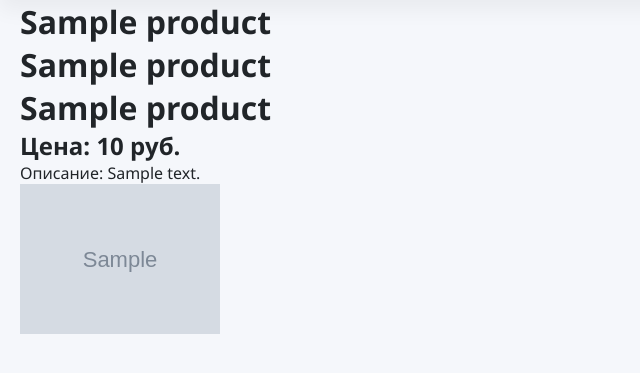
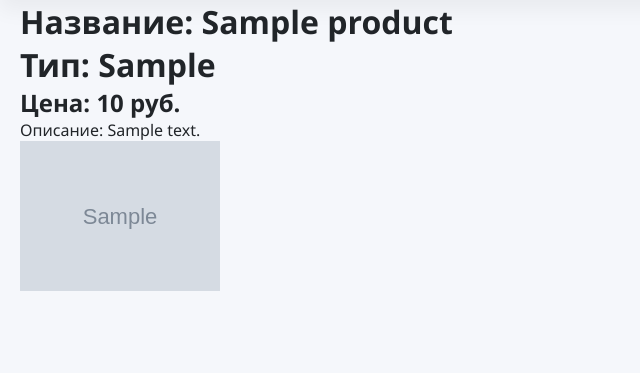
Before and after one commit to astermuru/final_project_user_shop, a Flask app: template templates/product.html in a window 1280 px wide. Shown: the part 107-480 px from the top of the page, without its empty margins (0-640 px from the left). Run offline with Flask 3, Linux system fonts and the light colour scheme; the template is opened without the code that fills it: most values are stand-ins (such as "Sample title", 1, 10 or a date in 2020); grey boxes marked "Sample" are stand-in pictures.

Commit message:
all_settings_but_not_style

```diff
--- a/templates/product.html
+++ b/templates/product.html
@@ -9,9 +9,9 @@
 <body>
     {% include '_navbar.html' %}
     <div class="container">
-        <h1>{{ product }}</h1>
-        <h1>{{product.name}}</h1>
-        <h1>{{ product[3] }}</h1>
+
+        <h1>Название: {{product.name}}</h1>
+        <h1>Тип: {{ product.type_products }}</h1>
         <h2>Цена: {{product.price}} руб.</h2>
         <p>Описание: {{product.description}}</p>
         <img src="../{{ product.image }}" width="200">
```
Also changed, not shown: shop.db.
